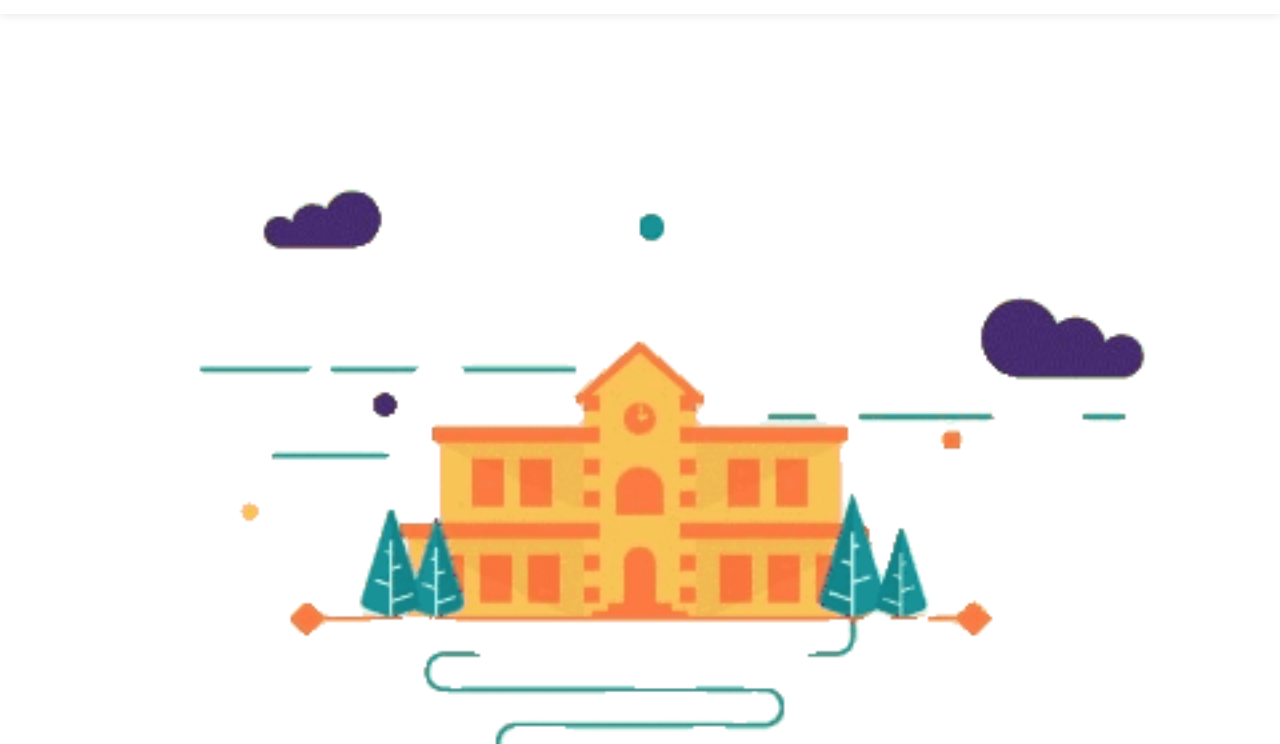
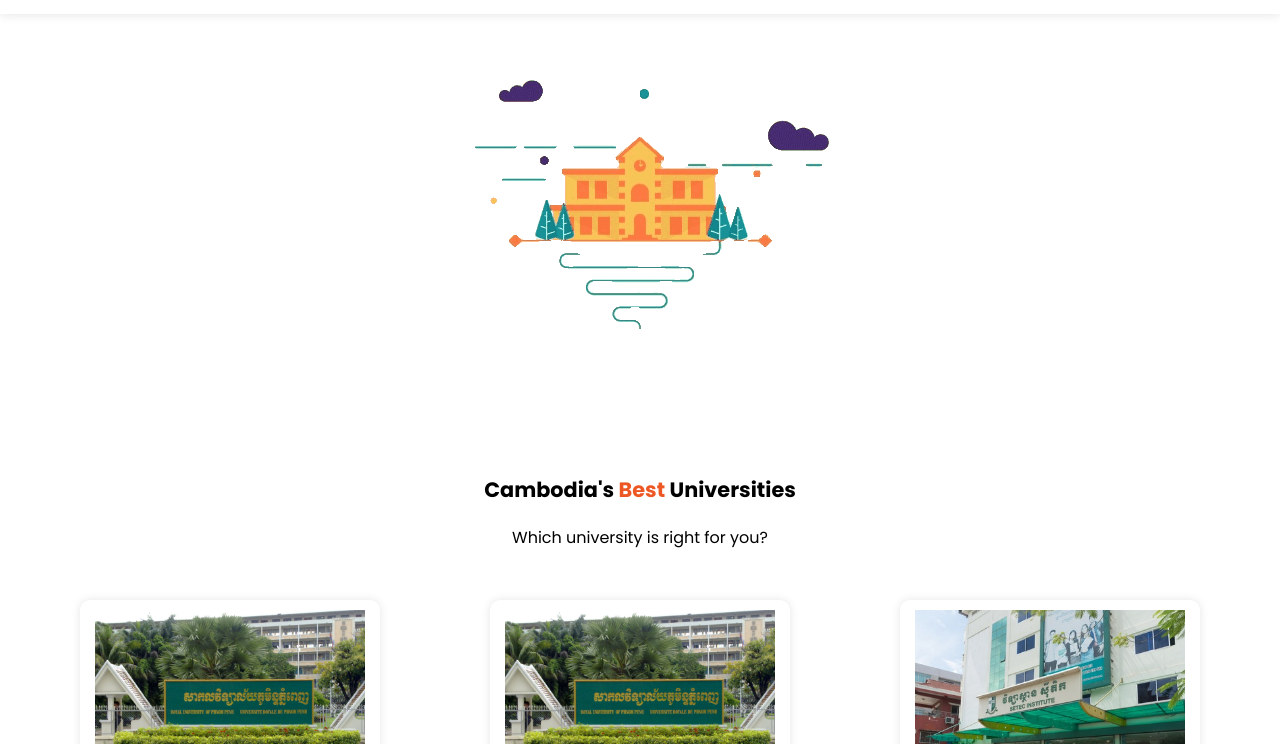
Before and after one commit to E8-Web-Application/NissetSR, a plain HTML site: page university/university.html in a window 1280 px wide. Shown: the part 56-800 px from the top of the page. Drawn offline with Linux system fonts and the light colour scheme; a web font is replaced by a local one.

Commit message:
card in-progress

```diff
--- a/university/university.css
+++ b/university/university.css
@@ -7,10 +7,12 @@
 .school-image {
     width: 100%;
     overflow: hidden;
+    display: flex;
+    justify-content: center;
 }
 
 .school-image img {
-    width: 100%;
+    width: auto;
 }
 
 .university-container {
```
